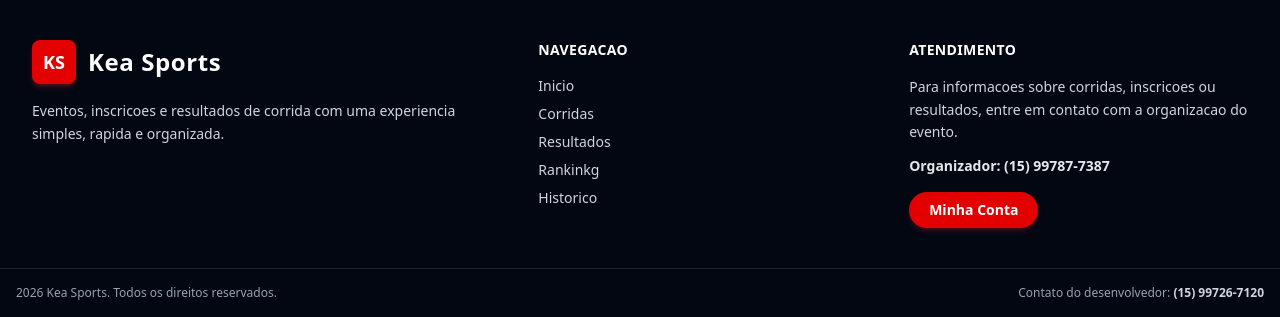
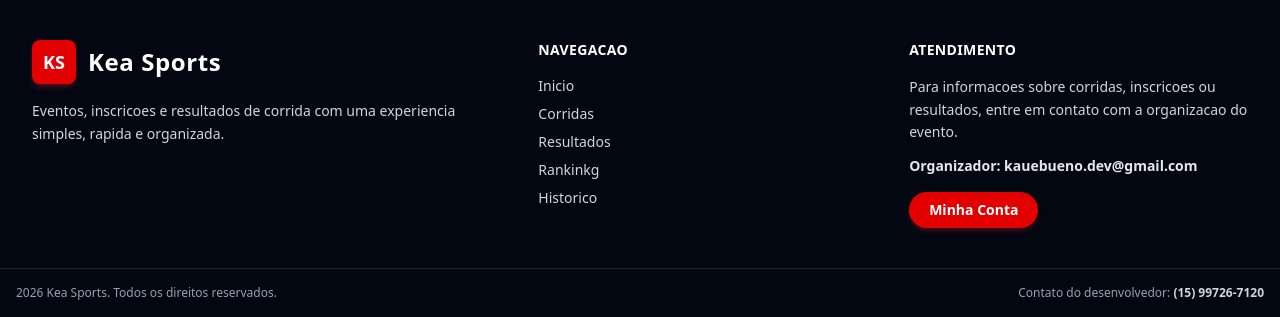
Before and after one commit to KauezinLk/KeaSports, a Django app: template eventos/templates/eventos/arquivo/arquivo_list.html in a window 1280 px wide. Shown: the part 959-1276 px from the top of the page. Run offline with Django 5.2, Linux system fonts and the light colour scheme; the template is opened without the code that fills it, so the values that code supplies are empty; style sheets or scripts are compiled from the project's sources; parts of the project's set-up code (start-up, migrations or seed data) failed here and were passed over; some libraries are stand-ins or nearby versions.

Commit message:
Atualiza templates do site

```diff
--- a/eventos/templates/base.html
+++ b/eventos/templates/base.html
@@ -135,7 +135,7 @@
             href="https://wa.me/5515997877387"
             class="mt-3 block text-sm font-bold text-gray-200 transition hover:text-[#E30000]"
           >
-            Organizador: (15) 99787-7387
+            Organizador: kauebueno.dev@gmail.com
           </a>
           <a
             href="{% url 'auth_page' %}"
@@ -151,7 +151,7 @@
           <p>2026 Kea Sports. Todos os direitos reservados.</p>
           <p>
             Contato do desenvolvedor:
-            <a href="https://wa.me/5515997267120" class="font-bold text-gray-300 transition hover:text-[#E30000]">
+            <a href="https://kauebueno.dev@gmail.com" class="font-bold text-gray-300 transition hover:text-[#E30000]">
               (15) 99726-7120
             </a>
           </p>
--- a/eventos/templates/eventos/arquivo/arquivo_list.html
+++ b/eventos/templates/eventos/arquivo/arquivo_list.html
@@ -100,8 +100,7 @@
           {% endif %}
 
           <div class="flex flex-1 flex-col pt-5">
-            <p class="text-xs font-black uppercase tracking-[0.18em] text-[#DC2626]">Resultado disponível</p>
-            <h2 class="mt-2 text-xl font-black leading-tight text-[#0F172A]">{{ arquivo.nome }}</h2>
+            <h2 class="text-xl font-black leading-tight text-[#0F172A]">{{ arquivo.nome }}</h2>
 
             <div class="mt-5 flex-1 space-y-3">
               <p class="flex items-center gap-2 text-sm font-semibold text-slate-600">
--- a/eventos/templates/eventos/corrida/home_resultados.html
+++ b/eventos/templates/eventos/corrida/home_resultados.html
@@ -61,7 +61,6 @@
           <p><span class="font-semibold text-gray-700">Local:</span> {{ arquivo.local }}</p>
           {% endif %}
 
-          <p><span class="font-semibold text-gray-700">Status:</span> Resultado disponivel</p>
         </div>
 
         <a
```
